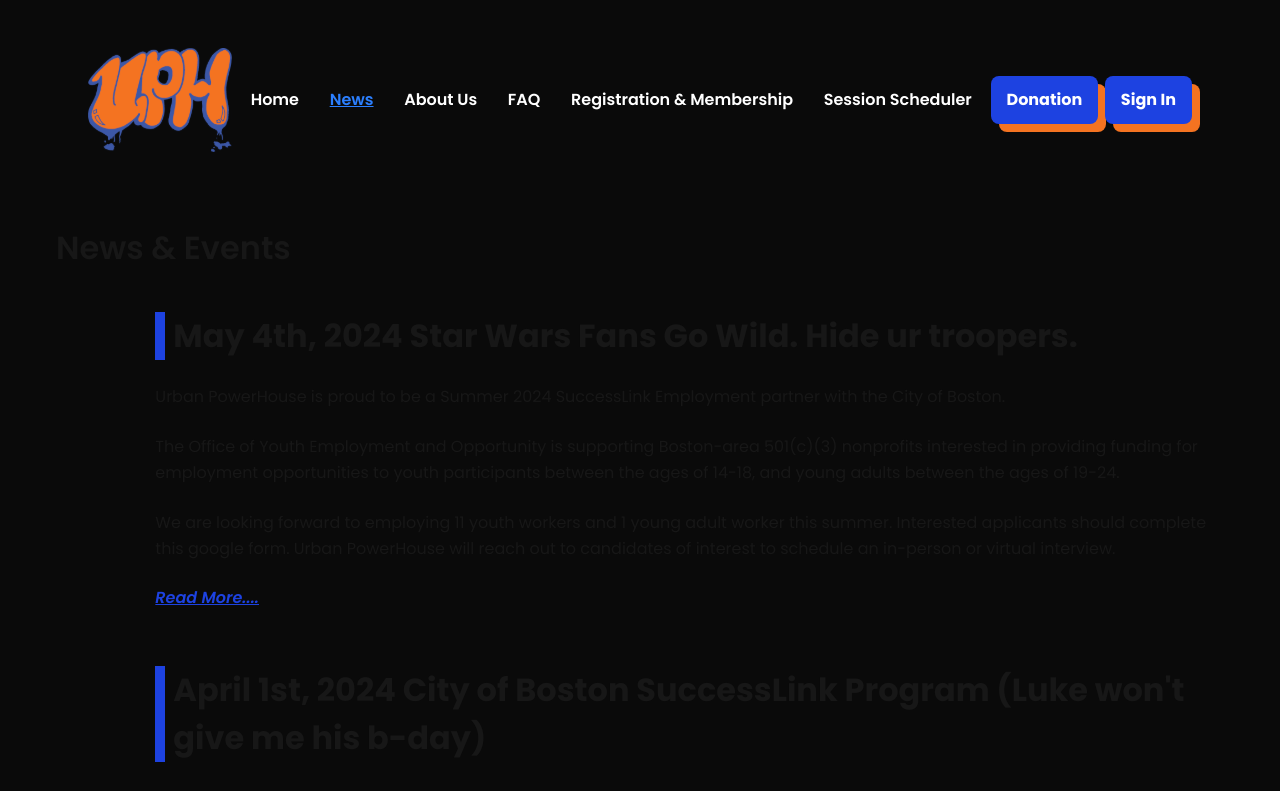
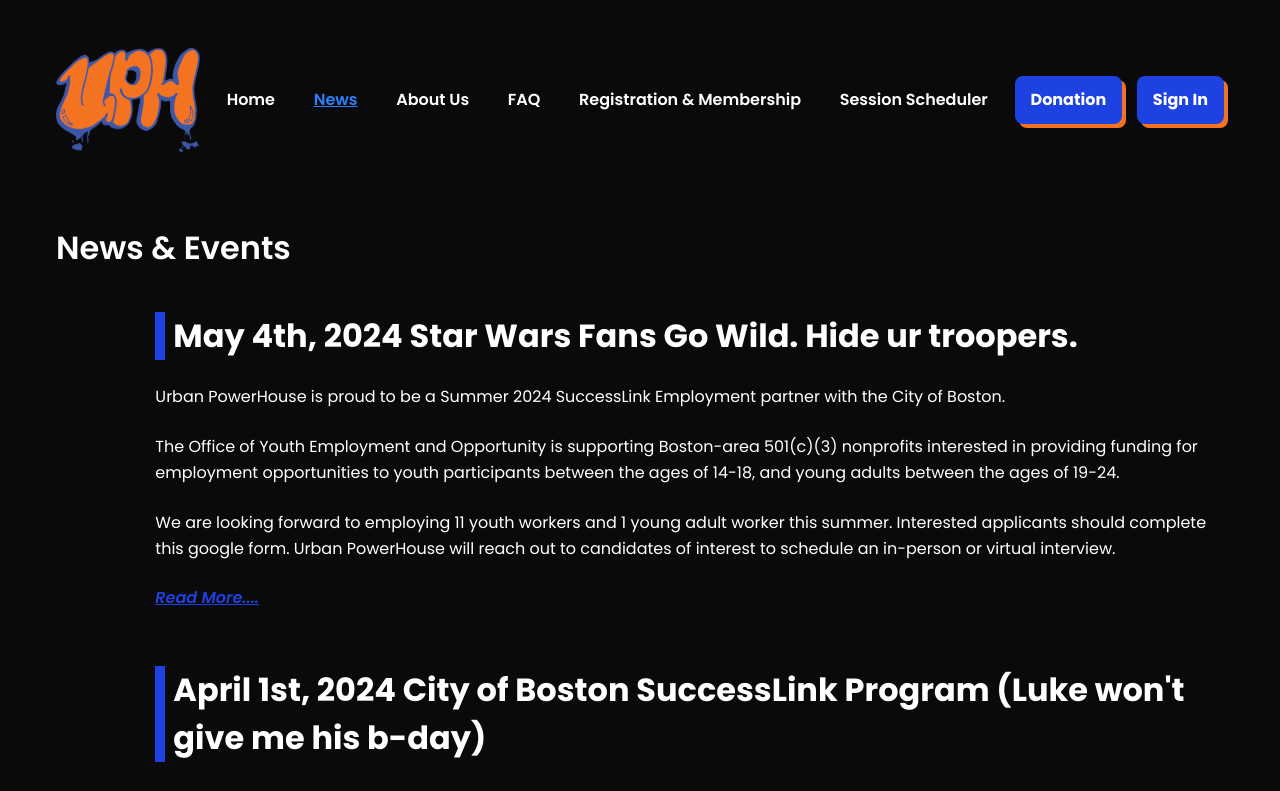
Before and after one commit to Artists-for-Humanity/urban-powerhouse, a Next.js app: page /News in a window 1280 px wide. Shown: the top 791 px of the page. Built offline with nearby package versions, Linux system fonts and the light colour scheme.

Commit message:
Created preview + title only articles

```diff
--- a/app/globals.css
+++ b/app/globals.css
@@ -10,8 +10,6 @@ body {
 }
 
 :root {
-  --background: #ffffff;
-  --foreground: #171717;
   --urban-black: #0A0A0A;
   --urban-grey: #231F20;
   --urban-white: #ffffff;
@@ -20,25 +18,22 @@ body {
 }
 
 :root {
-  --color-background: var(--background);
-  --color-foreground: var(--foreground);
-  /* --font-sans: var(--font-geist-sans);  */
+  --color-background: var(--urban-white);
+  --color-foreground:  var(--urban-black);
   --font-sans: 'Poppins', sans-serif;
-  /* --font-mono: var(--font-geist-mono); */
-  /* new breakpoints */
   --breakpoint-sm: 300px;
   --breakpoint-lg: 1024px;
 }
 
 @media (prefers-color-scheme: dark) {
   :root {
-    --background: #0a0a0a;
-    --foreground: #ededed;
+    --background: var(--urban-black);
+    --foreground:  var(--urban-white);
   }
 }
 
 body {
-  background: var(--background);
-  color: var(--foreground);
+  background: var(--urban-black);
+  color: var(--urban-white);
   font-family: Arial, Helvetica, sans-serif;
 }
--- a/app/page.tsx
+++ b/app/page.tsx
@@ -21,7 +21,7 @@ export default function Home() {
            title= "Making Strength"
            subtitle= "Accessible for All"
           />
-          <Container className=" mt-[20vh]">
+          <Container className=" mt-[20vh] min-h-[100vh]">
               <VideoBlock
                 videoFilePath="file.mp4"
                 title="About Urban Powerhouse"
--- a/components/Button.tsx
+++ b/components/Button.tsx
@@ -46,8 +46,8 @@ const Button: React.FC<ButtonProps> = ({
         `
         relative pl-4 pr-4 py-3 rounded-lg text-(--urban-white)  whitespace-nowrap font-bold bg-(--urban-blue) transition-all
         ${isDisabled ? 'bg-gray-400 cursor-not-allowed' : ''}
-        ${!isDisabled ? 'shadow-[8px_8px_0_0_var(--urban-orange)]' : ''}
-        ${!isDisabled ? 'hover:bg-[var(--urban-orange)] hover:shadow-[0px_0px_0_0_var(--urban-blue)] hover:translate-x-[5px] hover:translate-y-[5px] hover:cursor-pointer' : ''}
+        ${!isDisabled ? 'shadow-[4px_4px_0_0_var(--urban-orange)]' : ''}
+        ${!isDisabled ? 'hover:bg-[var(--urban-orange)] hover:shadow-[0px_0px_0_0_var(--urban-blue)] hover:translate-x-[4px] hover:translate-y-[4px] hover:cursor-pointer' : ''}
         ${className}
       `
       }
--- a/components/Container.tsx
+++ b/components/Container.tsx
@@ -10,7 +10,7 @@ const Container: React.FC<ContainerProps> = ({ children, className = '', header
   return (
     <div
       className={
-           ` grid grid-cols-subgrid w-full col-span-full gap-y-[60px] items-start bg-(--urban-black) min-h-[100vh] mt-[5vh] ${className} `
+           ` grid grid-cols-subgrid w-full col-span-full gap-y-[60px] items-start bg-(--urban-black) min-h-[100%] mt-[5vh] ${className} `
       }
     >
       {/* Header Section */}
--- a/components/Navigation.tsx
+++ b/components/Navigation.tsx
@@ -17,7 +17,7 @@ const Navigation: React.FC = () => {
   };
 
   return (
-    <nav className="flex justify-between items-start z-[1] sm:items-center sm:justify-center p-4 col-span-6 sm:col-span-8 lg:col-span-12 w-full mt-4">
+    <nav className="flex justify-between items-start z-[1] sm:items-center sm:justify-center py-4 col-span-6 sm:col-span-8 lg:col-span-12 w-full mt-4">
       {/* Mobile Logo and Hamburger Menu */}
       <Logo className="block sm:hidden" size="small" />
       <Button className="text-3xl sm:hidden" label="☰" onClick={toggleMenu} variant="default" />
@@ -75,7 +75,7 @@ const Navigation: React.FC = () => {
       </div>
 
       {/* DESKTOP MENU */}
-      <div className="hidden lg:flex justify-between items-center p-4 w-full max-w-[1200px]">
+      <div className="hidden lg:flex justify-between items-center py-4 w-full max-w-[1200px]">
         <Logo size="small" />
         <Button label="Home" href="/" variant="nav" isActive={pathname === '/'} />
         <Button label="News" href="/News" variant="nav" isActive={pathname === '/News'} />
--- a/components/News/ArticlePreview.tsx
+++ b/components/News/ArticlePreview.tsx
@@ -6,9 +6,12 @@ interface ArticlePreviewProps {
   paragraphs: string[];
   className?: string;
   link: string;
+  variant: 'pinned' | 'title-only';
 }
 
-const ArticlePreview: React.FC<ArticlePreviewProps> = ({ title, paragraphs, link, className }) => {
+const ArticlePreview: React.FC<ArticlePreviewProps> = ({ title, paragraphs, link, className, variant }) => {
+
+  if (variant === 'pinned') {
   return (
     <Link href={link} className={`grid grid-cols-subgrid article-container ${className} mb-14 col-span-full cursor-pointer group`}>
       <h1 className="text-[20px] sm:text-[28px] lg:text-[32px] font-bold mb-[24px] col-span-full lg:col-start-2 border-l-10 border-[var(--urban-blue)] group-hover:border-[var(--urban-orange)] transition-colors duration-300 pl-2">
@@ -19,11 +22,21 @@ const ArticlePreview: React.FC<ArticlePreviewProps> = ({ title, paragraphs, link
           {paragraph}
         </p>
       ))}
-      <span className="italic transition-colors duration-300 underline  text-[var(--urban-blue)] text-base lg:col-start-2 col-span-full font-semibold hover:text-[var(--urban-orange)]">
+      <span className="italic transition-colors duration-300 underline  text-[var(--urban-blue)] text-base lg:col-start-2 col-span-full font-semibold group-hover:text-[var(--urban-orange)]">
         Read More....
       </span>
     </Link>
   );
+}
+if (variant === 'title-only') {
+  return (
+    <Link href={link} className={`grid grid-cols-subgrid article-container ${className} mb-2 col-span-full cursor-pointer group`}>
+      <h1 className="text-[20px] sm:text-[28px] lg:text-[32px] font-bold mb-[24px] col-span-full lg:col-start-2 border-l-10 border-[var(--urban-blue)] group-hover:border-[var(--urban-orange)] transition-colors duration-300 pl-2">
+        {title}
+      </h1>
+    </Link>
+  );
+}
 };
 
 export default ArticlePreview;
--- a/components/News/NewsBlock.tsx
+++ b/components/News/NewsBlock.tsx
@@ -6,6 +6,7 @@ interface Article {
   title: string;
   paragraphs: string[];
   link: string;
+variant: 'pinned' | 'title-only'
 }
 
 interface NewsBlockProps {
@@ -23,11 +24,12 @@ const NewsBlock: React.FC<NewsBlockProps> = ({ header, articles }) => {
           title={article.title}
           paragraphs={article.paragraphs}
           link={article.link}
-          className='col-span-full2'
+          variant={article.variant}
+          className='col-span-full'
         />
       ))}
 
-<Button className=' text-[14px] col-span-2 sm:col-start-4 lg:col-start-6 text-center' label="Show More →" href="/news" variant="default" isActive={false} />
+<Button className=' col-span-2 sm:col-start-4 lg:col-start-6 text-center' label="Show More →" href="/news" variant="default" isActive={false} />
     </div>
   );
 };
--- a/pages/News.tsx
+++ b/pages/News.tsx
@@ -7,9 +7,16 @@ import Navigation from "../components/Navigation";
 import NewsBlock from "../components/News/NewsBlock";
 import '../app/globals.css';
 
+interface Article {
+  title: string;
+  paragraphs: string[];
+  link: string;
+  variant: "pinned" | "title-only";
+}
+
 export default function News() {
 
-  const articles = [
+  const articles: Article[] = [
     {
       title: "May 4th, 2024 Star Wars Fans Go Wild. Hide ur troopers.",
 
@@ -19,6 +26,7 @@ export default function News() {
         "We are looking forward to employing 11 youth workers and 1 young adult worker this summer. Interested applicants should complete this google form. Urban PowerHouse will reach out to candidates of interest to schedule an in-person or virtual interview.",
       ],
       link: "/",
+      variant: "pinned",
     },
     {
       title: "April 1st, 2024 City of Boston SuccessLink Program (Luke won't give me his b-day)",
@@ -27,6 +35,7 @@ export default function News() {
         "In neque mauris nunc eros mauris in congue sit.. Mauris id cras nunc adipiscing mauris ut eu dignissim elementum.. Scelerisque donec turpis ut arcu egestas ac rhoncus sed sit.. Posuere enim eget mauris et eu dui magna.. Quam consectetur sem eget ultrices donec risus velit sodales.. Cras integer iaculis gravida morbi aliquam eget senectus viverra.. Dictum phasellus fringilla massa sed viverra libero vitae nulla.. Dictum viverra sed pretium enim sollicitudin lorem in enim a.. Tortor quam vel tristique vestibulum mi accumsan odio faucibus aliquam.. Lorem nisl ut cras faucibus massa diam vitae consequat egestas.. Et nec ut cursus sit facilisi lobortis congue bibendum.. Amet et orci arcu id..",
       ],
       link: "/",
+      variant: "title-only",
     },
     {
       title: "October 11th, 2003 A star was born..",
@@ -35,6 +44,7 @@ export default function News() {
         "In neque mauris nunc eros mauris in congue sit.. Mauris id cras nunc adipiscing mauris ut eu dignissim elementum.. Scelerisque donec turpis ut arcu egestas ac rhoncus sed sit.. Posuere enim eget mauris et eu dui magna.. Quam consectetur sem eget ultrices donec risus velit sodales.. Cras integer iaculis gravida morbi aliquam eget senectus viverra.. ",
       ],
       link: "/",
+      variant: "title-only",
     },
   ];
 
```
